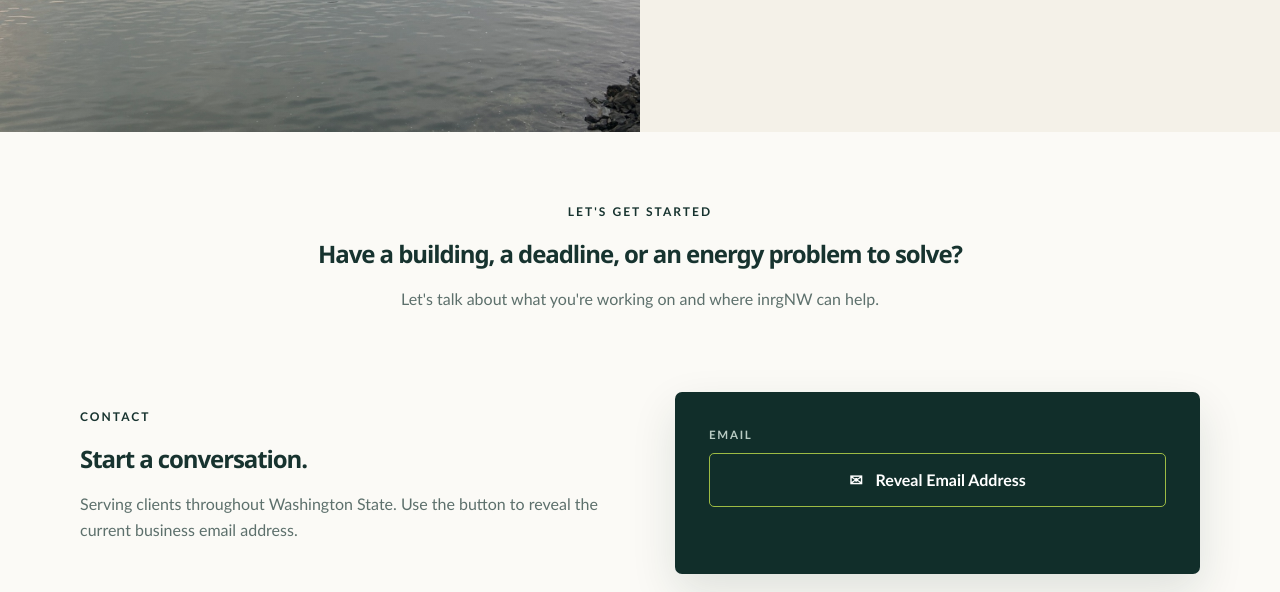
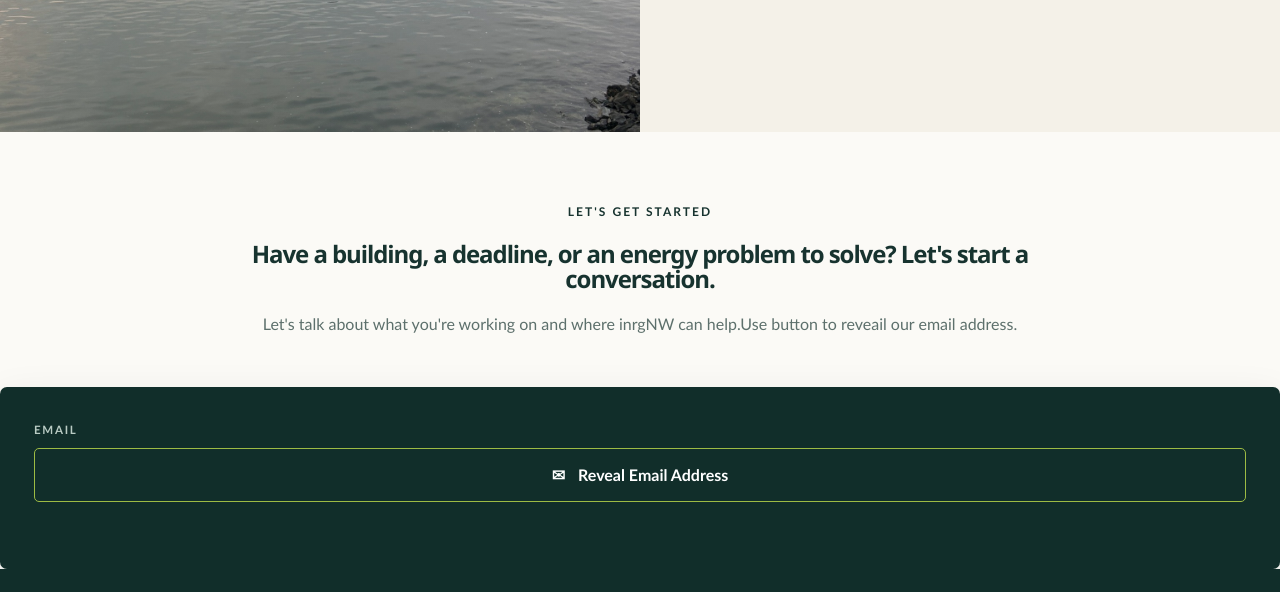
Before and after one commit to inrgnw/inrgnw, a plain HTML site: page index.html in a window 1280 px wide. Shown: the part 1676-2268 px from the top of the page. Drawn offline with Linux system fonts and the light colour scheme.

Commit message:
Update index.html

```diff
--- a/index.html
+++ b/index.html
@@ -175,19 +175,9 @@
 
     <section class="cta">
       <p class="eyebrow">LET'S GET STARTED</p>
-      <h2>Have a building, a deadline, or an energy problem to solve?</h2>
-      <p>Let's talk about what you're working on and where inrgNW can help.</p>
+      <h2>Have a building, a deadline, or an energy problem to solve? Let's start a conversation.</h2>
+      <p>Let's talk about what you're working on and where inrgNW can help.Use button to reveail our email address.</p>
     </section>
-
-    <section id="contact" class="contact">
-      <div>
-        <p class="eyebrow">CONTACT</p>
-        <h2>Start a conversation.</h2>
-        <p>
-          Serving clients throughout Washington State. Use the button to reveal the
-          current business email address.
-        </p>
-      </div>
 
       <div class="contact-card">
         <span>EMAIL</span>
```
